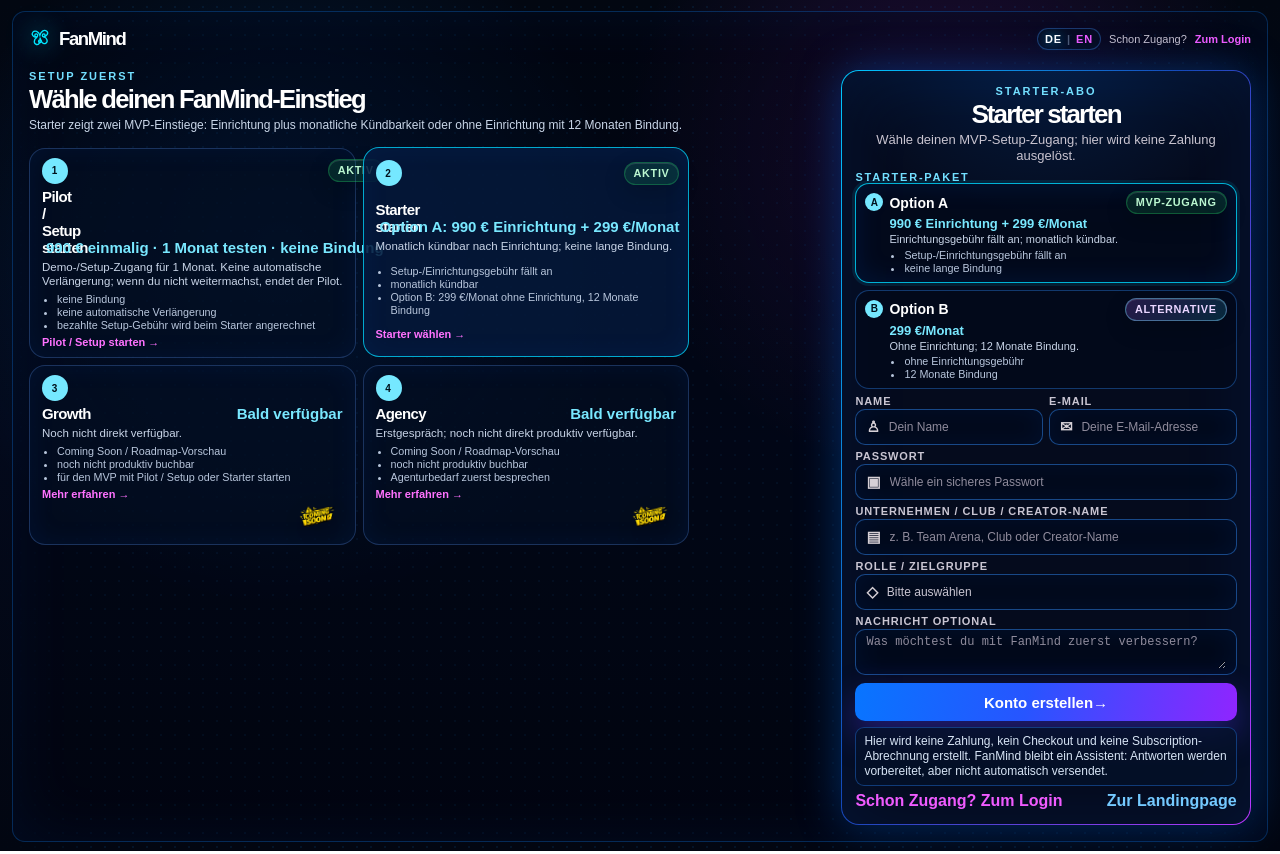
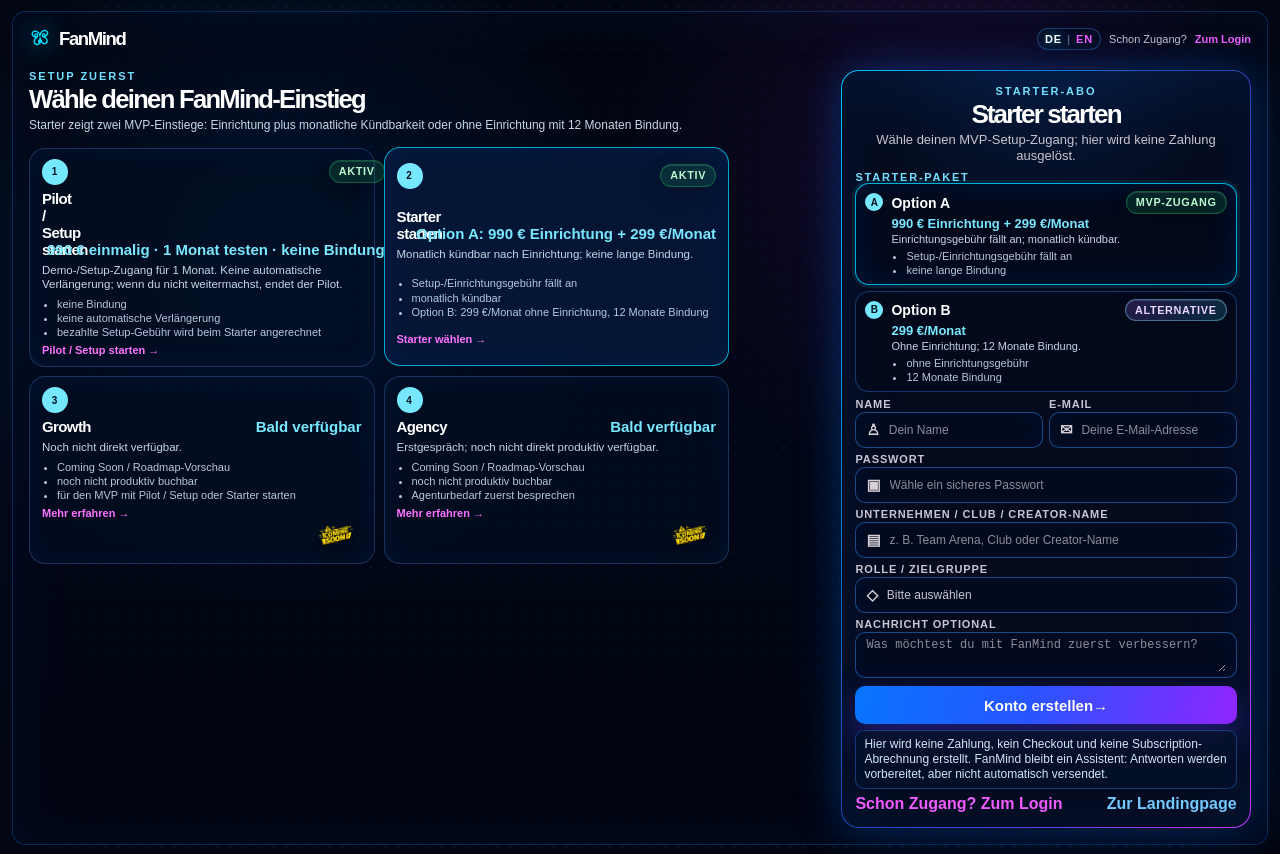
Before and after one commit to Bernds-tech/FanMind, a Next.js app: page /register in a window 1280 px wide. Built offline with nearby package versions, Linux system fonts and the light colour scheme.

Commit message:
Fix register and integrations layout

```diff
--- a/src/app/register/page.tsx
+++ b/src/app/register/page.tsx
@@ -397,7 +397,7 @@ export default function RegisterPage({ searchParams }: RegisterPageProps) {
     const role = String(formData.get("rolle") ?? "").trim();
     const message = String(formData.get("nachricht") ?? "").trim();
     const commercialOptionValue = String(formData.get("commercialOption") ?? starterOption);
-    const selectedCommercialOption: ProductiveCommercialOption = selectedPlanId === "starter" && (commercialOptionValue === "starter_paid_setup")
+    const selectedCommercialOption: ProductiveCommercialOption = selectedPlanId === "starter" && commercialOptionValue === "starter_paid_setup"
       ? commercialOptionValue
       : "pilot_only";
 
--- a/src/app/register/register.module.css
+++ b/src/app/register/register.module.css
@@ -112,7 +112,7 @@
 .authGrid {
   display: grid;
   grid-template-columns: minmax(0, 1fr) minmax(350px, 410px);
-  gap: clamp(22px, 3vw, 42px);
+  gap: clamp(18px, 2.2vw, 30px);
   align-items: start;
   margin-top: clamp(12px, 1.6vw, 20px);
 }
@@ -571,15 +571,16 @@
 
 .planSelection {
   display: grid;
-  gap: 7px;
-  max-width: 660px;
+  gap: 9px;
+  max-width: 700px;
   margin-inline: 0;
 }
 
 .planCard {
   display: grid;
-  gap: 4px;
-  padding: 9px 12px;
+  gap: 5px;
+  min-width: 0;
+  padding: 10px 12px;
   border: 1px solid rgba(91, 150, 255, 0.28);
   border-radius: 16px;
   color: #dce9ff;
@@ -662,8 +663,8 @@
   margin: 0;
   padding-left: 15px;
   color: #b8c6dc;
-  font-size: 10.75px;
-  line-height: 1.22;
+  font-size: 11px;
+  line-height: 1.28;
 }
 
 .planCta {
@@ -676,7 +677,7 @@
   position: relative;
   display: grid;
   grid-template-columns: 1fr;
-  gap: 7px;
+  gap: 6px;
   margin: 7px 0 1px;
   padding: 0;
   border: 0;
@@ -694,7 +695,7 @@
 
 .optionCard {
   display: grid;
-  grid-template-columns: 16px 1fr;
+  grid-template-columns: 18px minmax(0, 1fr);
   gap: 8px;
   padding: 7px 9px;
   border: 1px solid rgba(48, 141, 255, 0.36);
@@ -820,7 +821,7 @@
 
 @media (min-width: 1051px) {
   .planSelection {
-    grid-template-columns: repeat(2, minmax(0, 1fr));
+    grid-template-columns: 1fr;
   }
 
   .planCard {
@@ -882,3 +883,24 @@
 .comingSoon-medium {
   width: 96px;
 }
+
+@media (min-width: 1200px) {
+  .authGrid {
+    grid-template-columns: minmax(620px, 1fr) minmax(350px, 410px);
+  }
+
+  .planSelection {
+    grid-template-columns: repeat(2, minmax(280px, 1fr));
+  }
+}
+
+@media (max-width: 1199px) and (min-width: 1051px) {
+  .planCard {
+    grid-template-columns: 1fr;
+  }
+
+  .planCard strong {
+    text-align: left;
+    white-space: normal;
+  }
+}
```
Also changed, not shown: src/app/landing-v2/page.tsx (+5 -4 lines), src/app/landing-v2/landing-v2.module.css.
